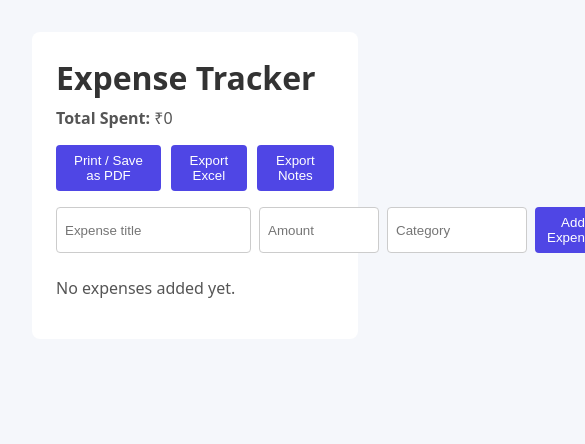
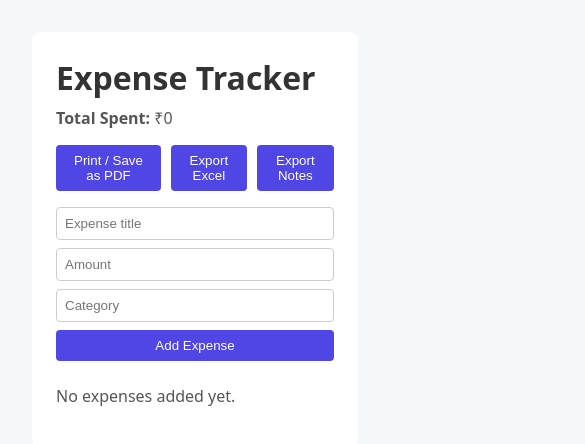
Before and after one commit to BharathAmpo/expense-tracker, a React (Vite) app: page / in a window 390 px wide. Shown: the top 444 px of the page, 585 px wide, since content can reach past the window. Built offline with nearby package versions, Linux system fonts and the light colour scheme.

Commit message:
make form and buttons responsive for mobile layouts

```diff
--- a/src/styles/app.css
+++ b/src/styles/app.css
@@ -34,6 +34,12 @@ form {
   grid-template-columns: 1fr 120px 140px auto;
   gap: 0.5rem;
   margin-bottom: 1.5rem;
+}
+
+@media (max-width: 600px) {
+  form {
+    grid-template-columns: 1fr;
+  }
 }
 
 input {
```
